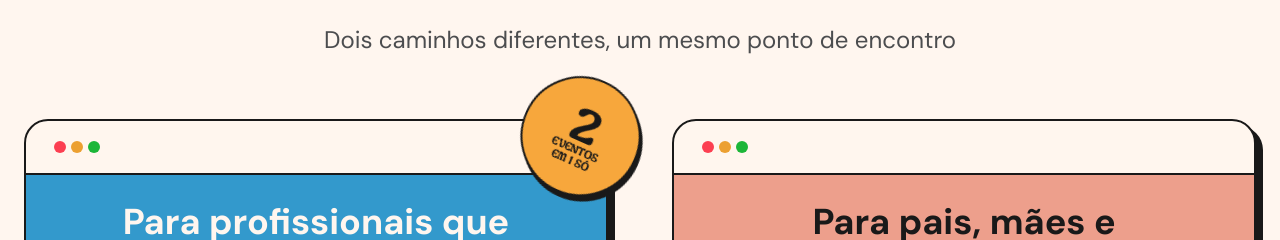
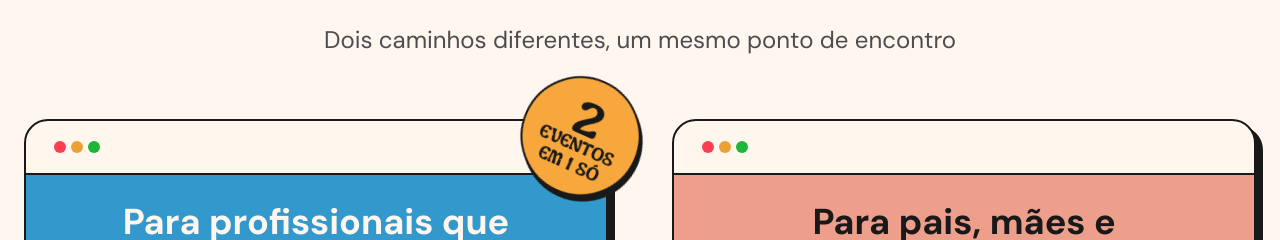
Before and after one commit to oanthonydesign/-LP-Festival-parental, a Next.js app: page / in a window 1280 px wide. Shown: the part 2881-3121 px from the top of the page. Built offline with nearby package versions, Linux system fonts and the light colour scheme.

Commit message:
style: increase font size for badge text in sections 6 and 8

```diff
--- a/src/components/sections/Section6.tsx
+++ b/src/components/sections/Section6.tsx
@@ -302,7 +302,7 @@ function PassportCard({ data }: { data: PassportData }) {
                 key={i}
                 className={`block uppercase whitespace-nowrap ${i === 0
                   ? "text-[42px] md:text-[52px] tracking-[-1px] -mb-2"
-                  : "text-[12px] md:text-[14px] tracking-[-0.5px]"
+                  : "text-[14px] md:text-[18px] tracking-[-0.5px]"
                   }`}
               >
                 {line}
--- a/src/components/sections/Section8.tsx
+++ b/src/components/sections/Section8.tsx
@@ -50,7 +50,7 @@ function Card({
                                 key={i}
                                 className={`block uppercase whitespace-nowrap ${i === 0
                                     ? "text-[42px] md:text-[56px] tracking-[-2px] -mb-2"
-                                    : "text-[12px] md:text-[14px] tracking-[-0.5px]"
+                                    : "text-[18px] md:text-[22px] tracking-[-0.5px]"
                                     }`}
                             >
                                 {line}
```
